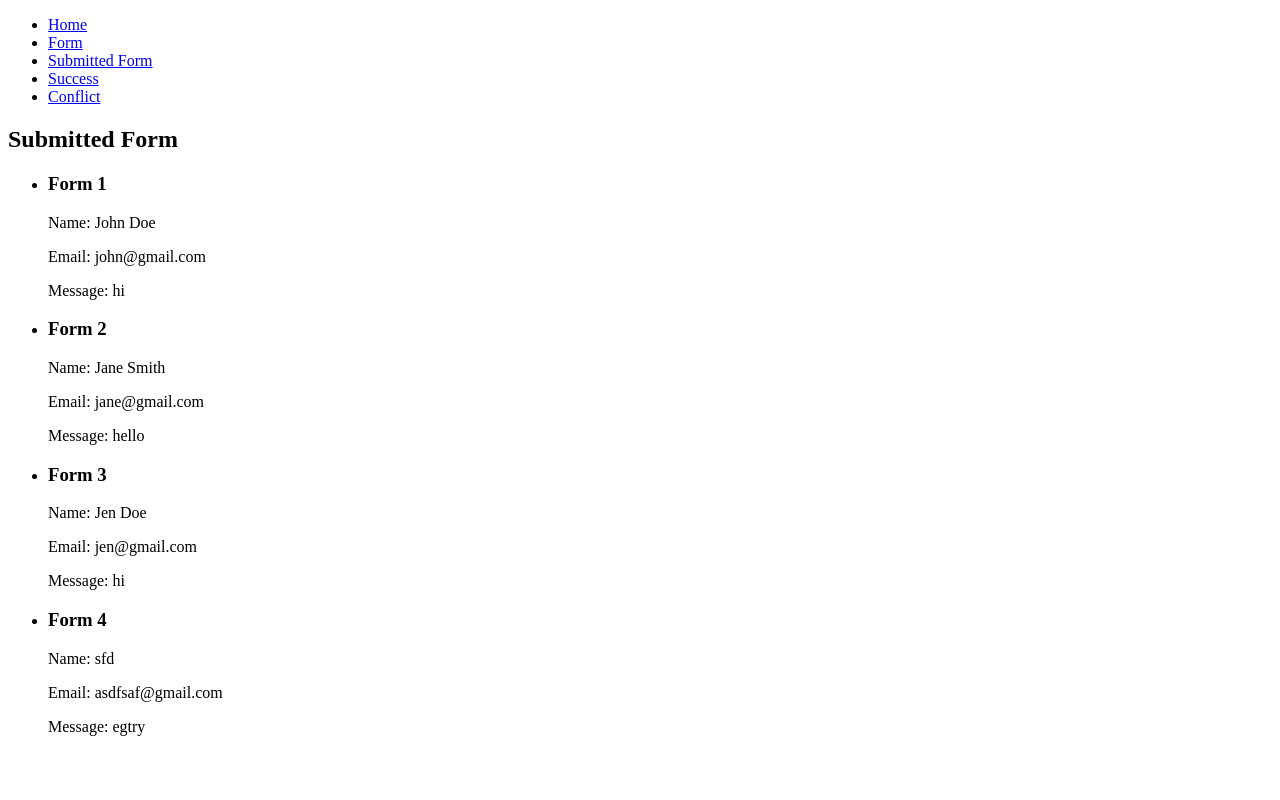
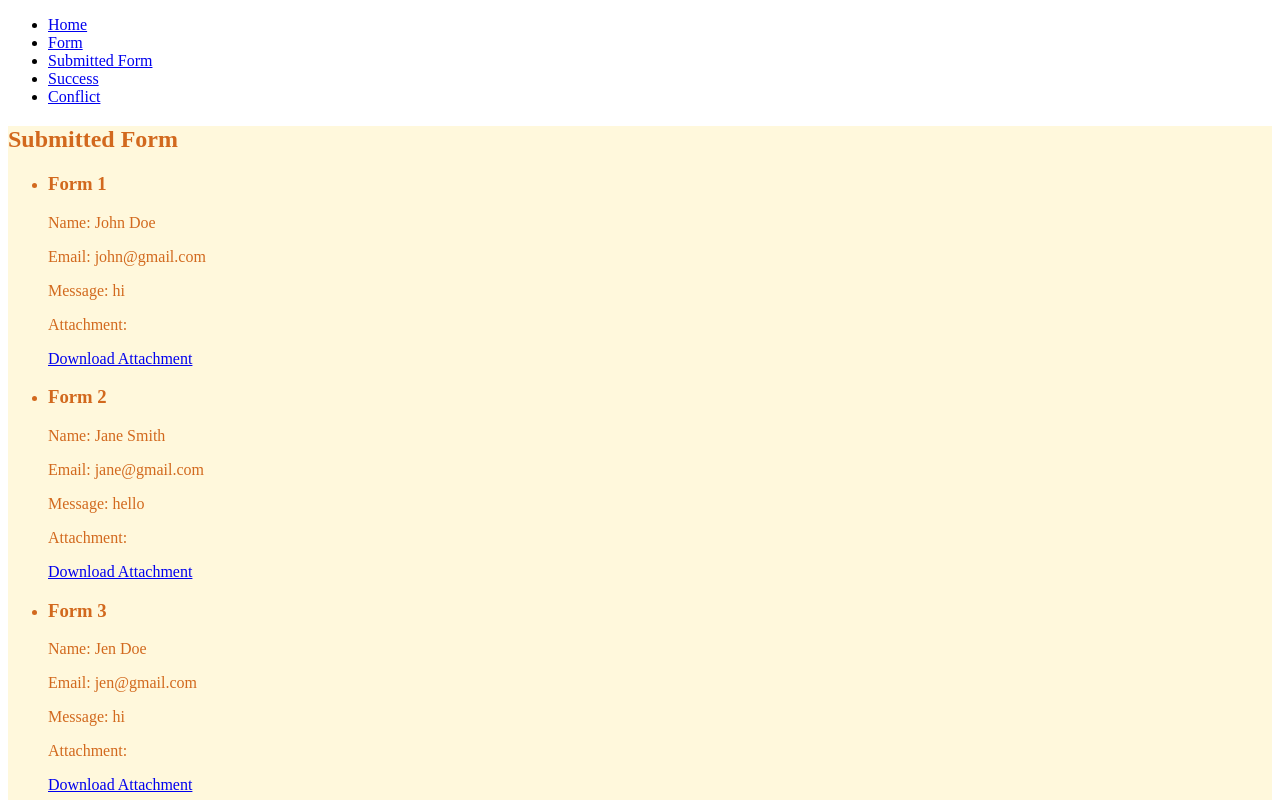
Before and after one commit to yogicoder8808/yogi_forms, a React (Create React App) app in the folder my-app/: page /submitted in a window 1280 px wide. Shown: the top 800 px of the page. Built offline with nearby package versions, Linux system fonts and the light colour scheme; data requests are answered from the project's data file.

Commit message:
Including attachment to view in submitted form screen. But backend process is still pending

```diff
--- a/my-app/db.json
+++ b/my-app/db.json
@@ -22,10 +22,10 @@
       "attachment": {}
     },
     {
-      "id": "7dc9",
-      "name": "sfd",
-      "email": "asdfsaf@gmail.com",
-      "message": "egtry",
+      "id": "b732",
+      "name": "Poona",
+      "email": "poonakutty@gmail.com",
+      "message": "Hi Poona, How are you? ",
       "attachment": {}
     }
   ]
--- a/my-app/src/SubmittedForms.js
+++ b/my-app/src/SubmittedForms.js
@@ -12,7 +12,7 @@ function SubmittedFormPage () {
         try{
             const response = await fetch ('http://localhost:4000/forms')
         if (!response.ok) {
-            throw new Error ('Failedto fetch form data')
+            throw new Error ('Failed to fetch form data')
         }
         const data = await response.json();
         setFormDataList(data);
@@ -22,7 +22,7 @@ function SubmittedFormPage () {
 }
 
     return(
-        <div>
+        <div className='form-group1'>
             <h2>Submitted Form</h2>
             <ul>
                 {formDataList.map ((formData, index) => (
@@ -31,6 +31,12 @@ function SubmittedFormPage () {
                         <p>Name: {formData.name}</p>
                         <p>Email: {formData.email}</p>
                         <p>Message: {formData.message}</p>
+                        {formData.attachment && (
+                            <div>
+                                <p>Attachment:</p>
+                                <a href={formData.attachment} download>Download Attachment</a>
+                            </div>
+                        )}
                     </li>
                 ))}
             </ul>
```
